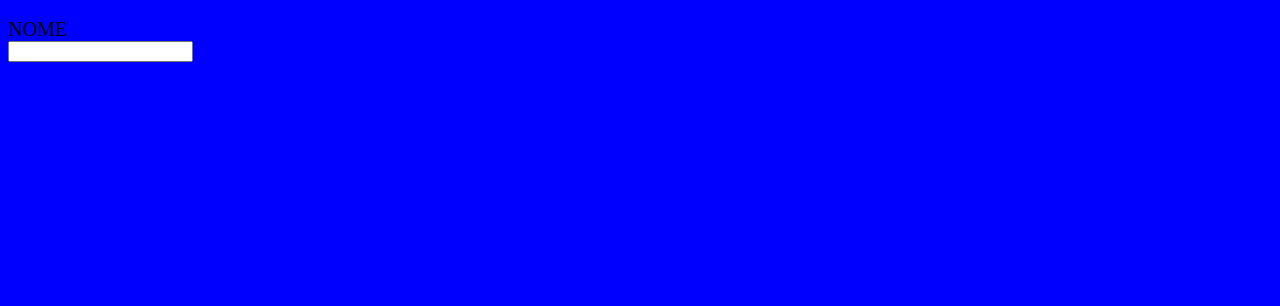
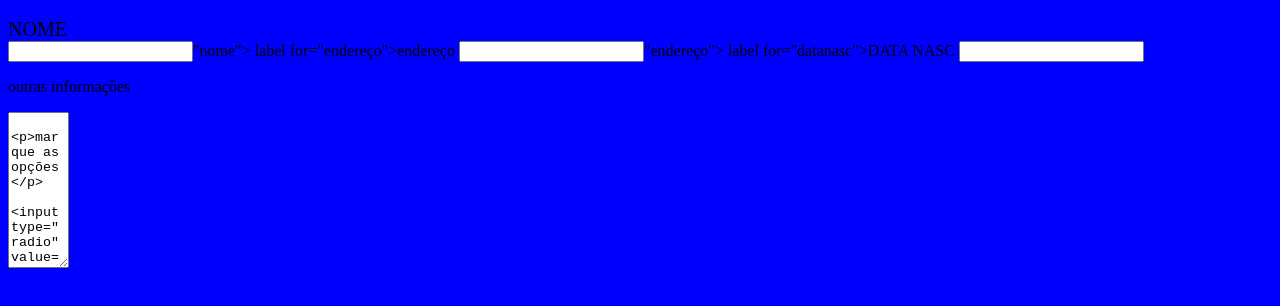
Before and after one commit to hevelynalmeida22/formulario1c, a plain HTML site: page index.html in a window 1280 px wide. Shown: the part 48-354 px from the top of the page. Drawn offline with Linux system fonts and the light colour scheme.

Commit message:
Update index.html

```diff
--- a/index.html
+++ b/index.html
@@ -20,8 +20,22 @@
 <form>
 
 <label for="nome">NOME</label>
+<input type="text" id=>"nome">
 
-<input type="text">
+ label for="endereço">endereço</label>
+<input type="text" id=>"endereço">
+
+
+  label for="datanasc">DATA NASC</label>
+<input type="text" id="datanasc" >
+
+  <p>outras informações</p>
+  <textarea cols="5px" rows="10px"</textarea>
+  <p>marque as opções</p>
+  <input type="radio" value="telefone">
+  <label><input type="checkbox">whatsapp</label>
+  <br>
+  <input type ="submit"value="enviar dados">
 
 </form>
 
```
